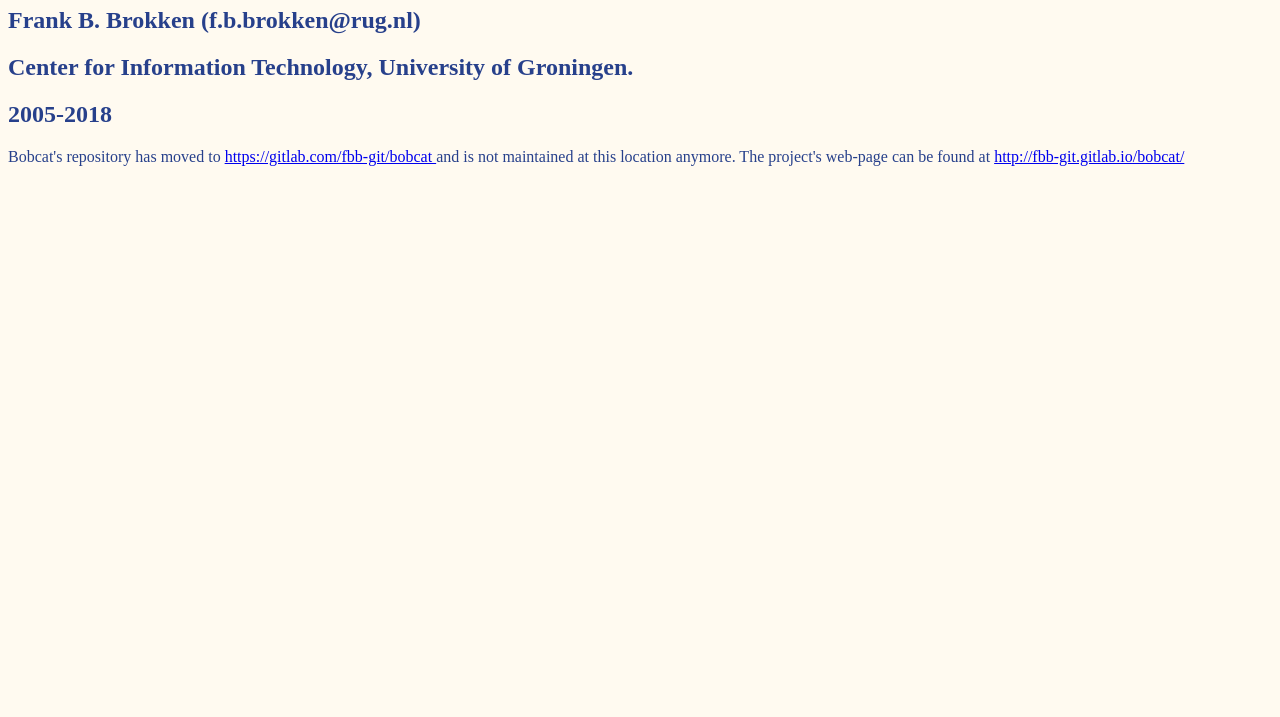
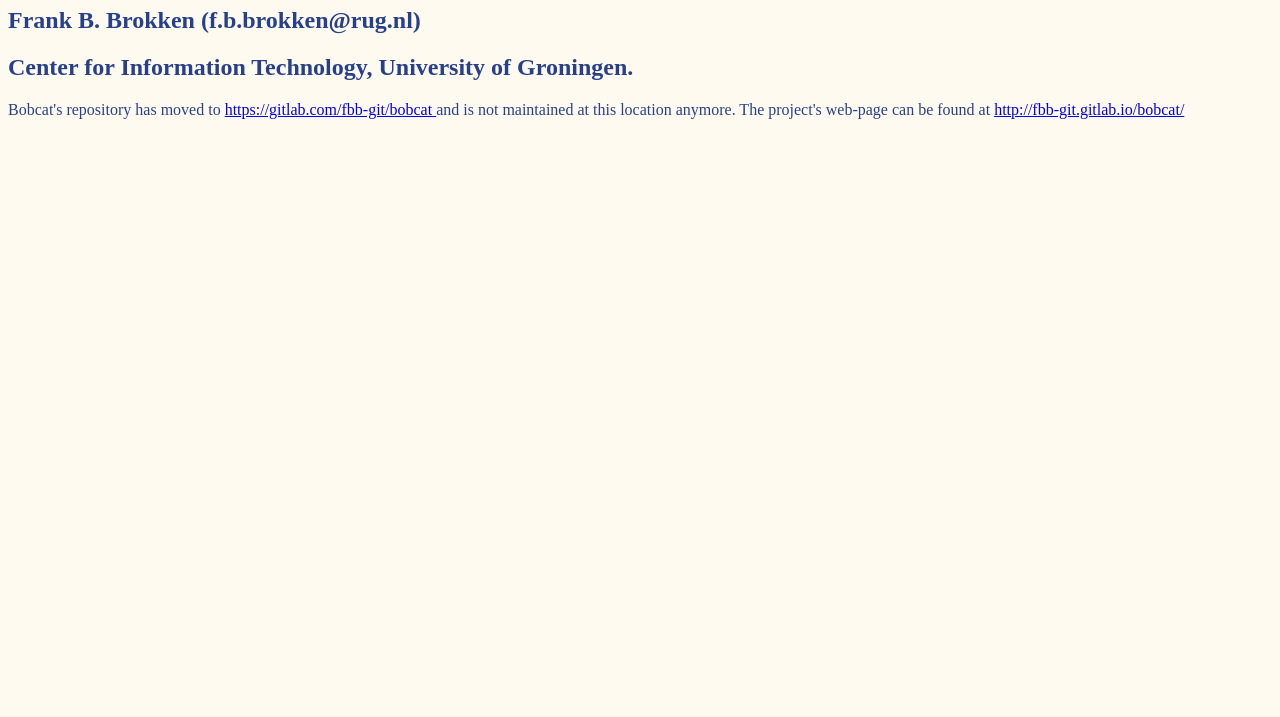
Before and after one commit to fbb-git/bobcat, a plain HTML site: page index.html in a window 1280 px wide. Shown: the part 83-800 px from the top of the page. Drawn offline with Linux system fonts and the light colour scheme.

Commit message:
Update index.html

```diff
--- a/index.html
+++ b/index.html
@@ -20,7 +20,7 @@
 <h1 id="title">Bobcat</h1>
 <h2 id="author">Frank B. Brokken (f.b.brokken@rug.nl)<br/></h2>
 
-<h2 id="affiliation">Center for Information Technology, University of Groningen.</h2><h2 id="date">2005-2018</h2>
+<h2 id="affiliation">Center for Information Technology, University of Groningen.</h2>
 
     Bobcat's repository has moved to
 <a href="https://https://gitlab.com/fbb-git/bobcat">
```
